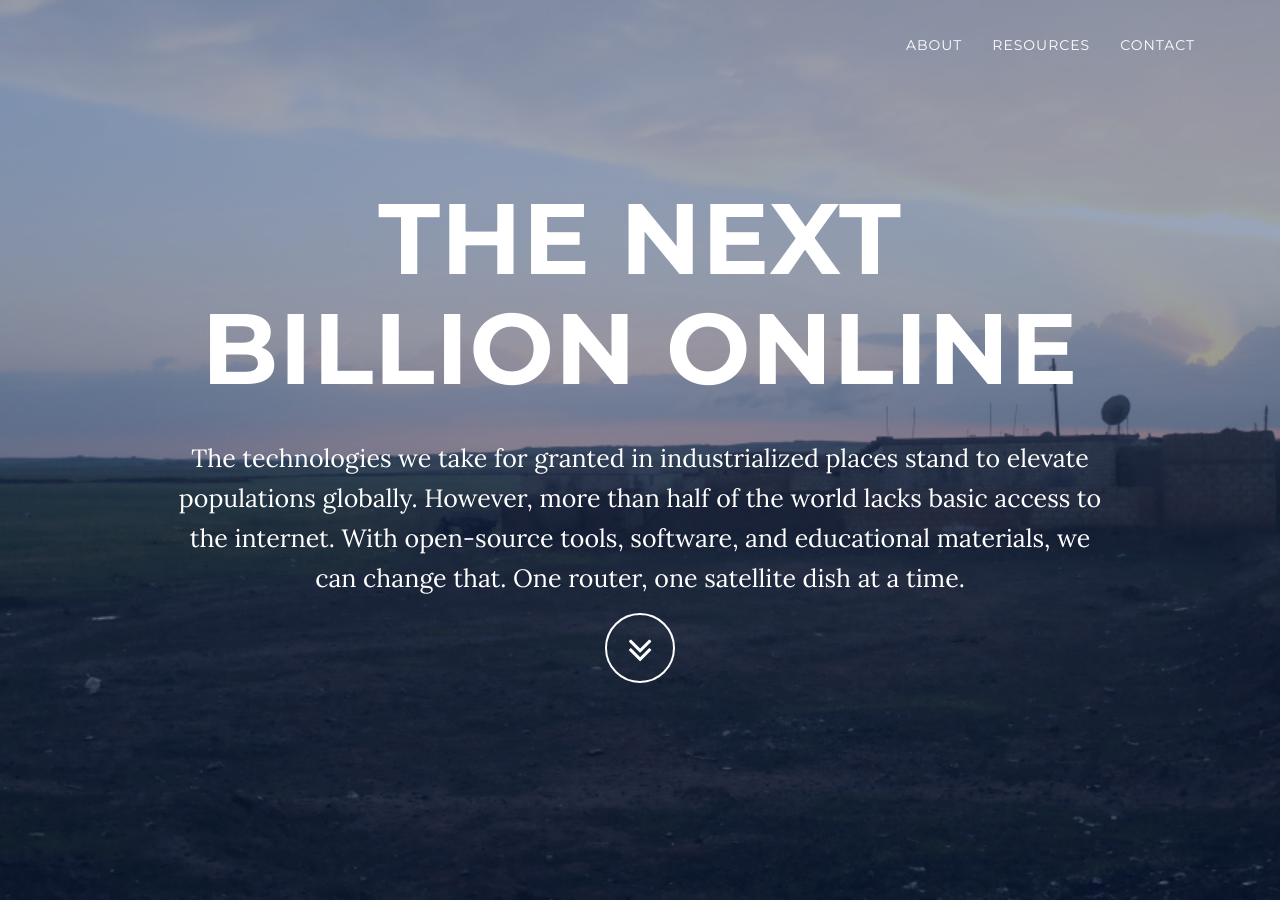
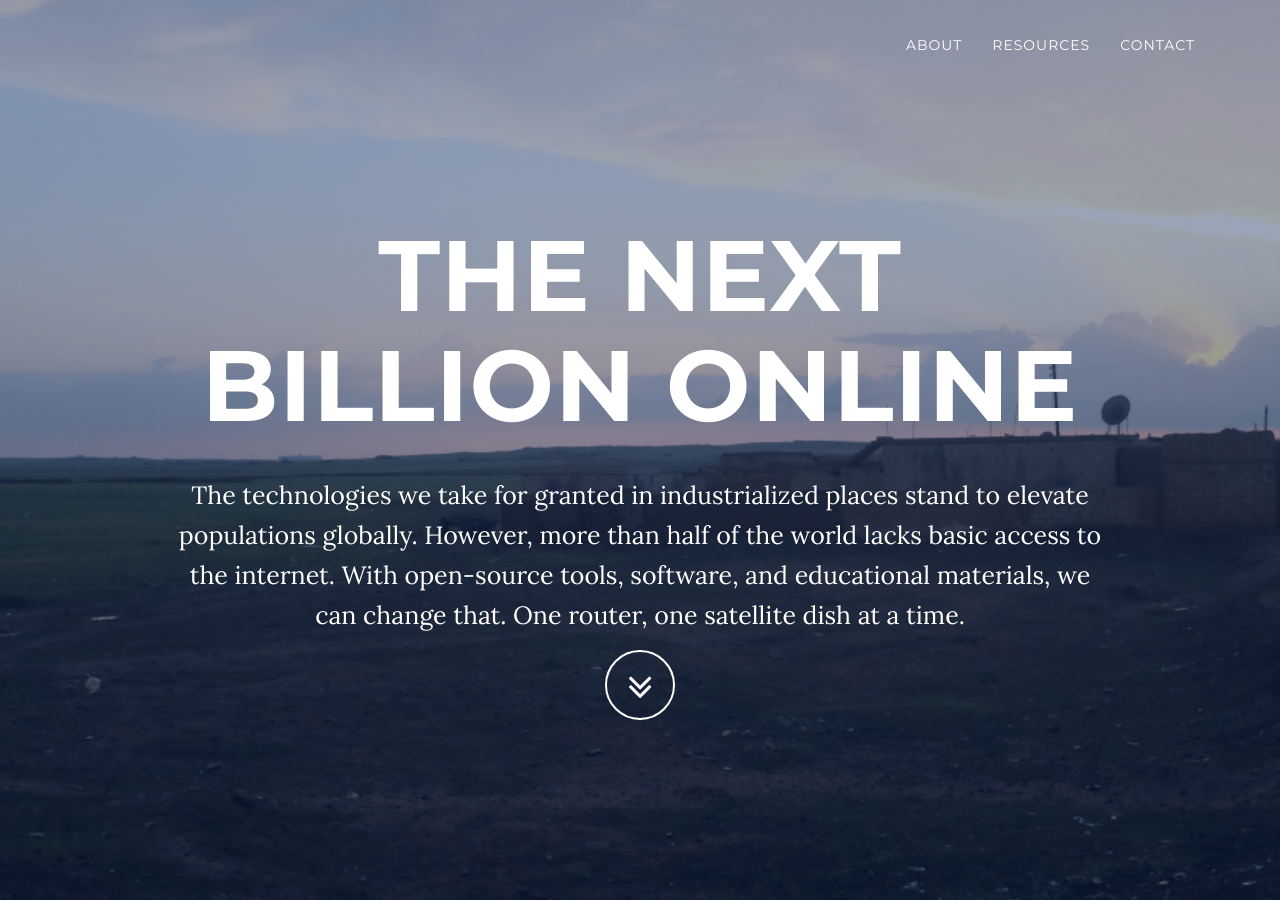
Before and after one commit to thenextbilliononline/thenextbillion.online, a Jekyll site: the page built from index.html, in a window 1280 px wide and 900 px high. Built offline with Jekyll 4.4.1, drawn with Linux system fonts in a browser that asks for light colours.

Commit message:
add margin on header

```diff
--- a/_includes/css/grayscale.css
+++ b/_includes/css/grayscale.css
@@ -153,6 +153,7 @@ a:focus {
 
 .intro .intro-body .brand-heading {
     font-size: 40px;
+    margin-top: 75px;
 }
 
 .intro .intro-body .intro-text {
```
